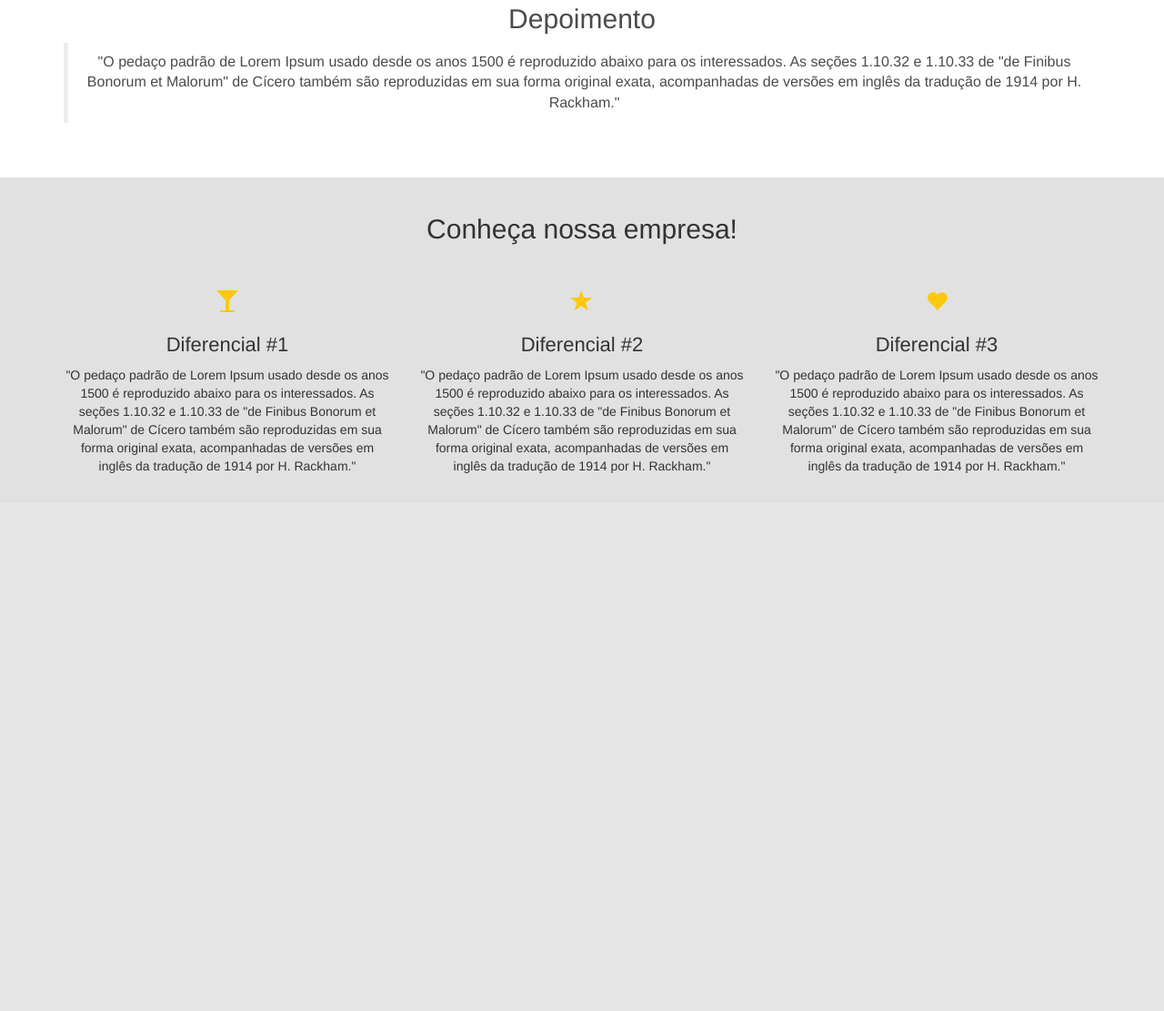
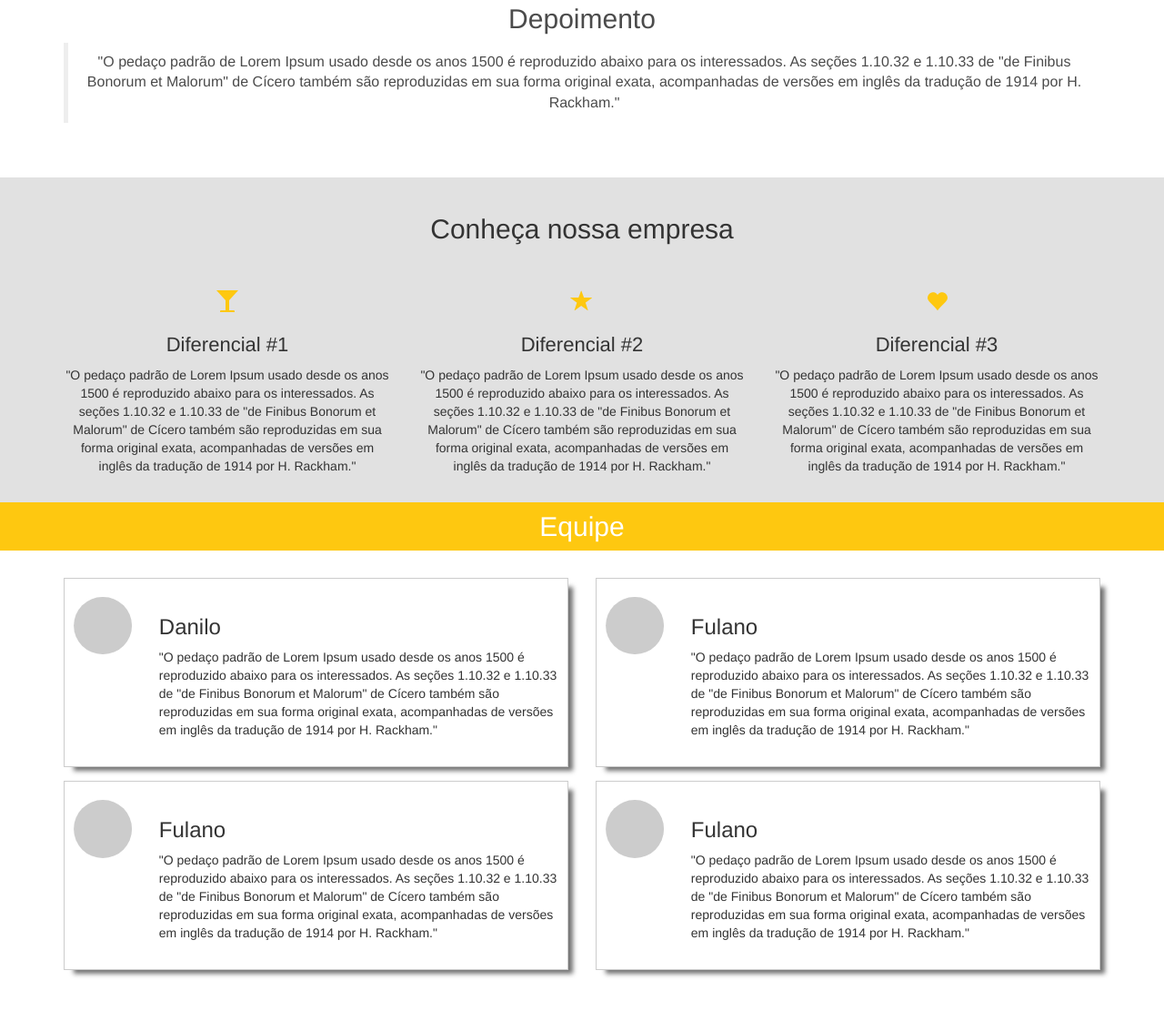
Before and after one commit to daniloaugusto0212/projeto_bootstrap, a PHP site: page / in a window 1280 px wide. Shown: the part 686-1797 px from the top of the page at 91% size. Before the commit the page ends 1206 px from the top, so only its background shows below. Run offline with PHP 8.4, Linux system fonts and the light colour scheme.

Commit message:
Seção Equipe

```diff
--- a/css/style.css
+++ b/css/style.css
@@ -119,10 +119,67 @@ section.deferenciais > h2{
     font-size: 22px;
 }
 
+section.equipe h2{
+    margin: 0;
+    text-align: center;
+    padding: 10px 2%;
+    background: #FEC810;
+    color: white;
+}
+.equipe-container{
+    padding-top: 30px;
+    padding-bottom: 30px;
+}
+
+.equipe-single{
+    margin-bottom: 15px;
+    width: 100%;
+    padding: 20px 10px;
+    border: 1px solid #ccc;
+    box-shadow: 8px 7px 5px -3px rgba(20,20,20,0.6);
+}
+
+.user-picture{
+    width: 100%;
+    padding-top: 100%;
+    position: relative;
+    left: 50%;
+    transform: translate(-50%,0%);
+}
+
+.user-picture-child{
+    position: absolute;
+    left: 0;
+    top: 0;
+    width: 100%;
+    height: 100%;
+    border-radius: 50%;
+    background: #ccc;
+}
+
+
 @media screen and (max-width: 1024px){
+
+    .user-picture{
+        width: 40%;
+        padding-top: 40%;
+        position: relative;
+    }
     section.cadastro-lead form{
         position: relative;
         top: 0;
 
     }
 }
+
+@media screen and (max-width: 500px){
+    .chamada-baner h2{
+        color: #FEC810;
+        font-size: 35px;
+    }
+    section.cadastro-lead input[type=submit]{
+        width: 200px;
+        margin-top: 8px;
+        display: inline-block;
+    }
+}
--- a/index.php
+++ b/index.php
@@ -86,7 +86,7 @@
 
         <!--Seção diferenciais-->
             <section class="diferenciais text-center">
-                <h2>Conheça nossa empresa!</h2>
+                <h2>Conheça nossa empresa</h2>
                 <div class="container  diferenciais-container">
                     <div class="row">
                         <div class="col-md-4">
@@ -108,6 +108,77 @@
                 </div><!--container-->
             </section>
         <!--Fim da Seção diferenciais-->
+
+        <!--Seção equipe-->
+            <section class="equipe">
+                <h2>Equipe</h2>
+                <div class="container equipe-container">
+                    <div class="row">
+                        <div class="col-md-6">
+                            <div class="equipe-single">
+                                <div class="row">
+                                    <div class="col-md-2">
+                                        <div class="user-picture">
+                                            <div class="user-picture-child"></div>
+                                        </div>
+                                    </div>
+                                    <div class="col-md-10">
+                                        <h3>Danilo</h3>
+                                        <p>"O pedaço padrão de Lorem Ipsum usado desde os anos 1500 é reproduzido abaixo para os interessados. As seções 1.10.32 e 1.10.33 de "de Finibus Bonorum et Malorum" de Cícero também são reproduzidas em sua forma original exata, acompanhadas de versões em inglês da tradução de 1914 por H. Rackham."</p>
+                                    </div>
+                                </div>
+                            </div><!--equipe-single-->
+                        </div><!--col-md-6-->
+                        <div class="col-md-6">
+                            <div class="equipe-single">
+                            <div class="row">
+                                    <div class="col-md-2">
+                                        <div class="user-picture">
+                                        <div class="user-picture-child"></div>
+                                        </div>
+                                    </div>
+                                    <div class="col-md-10">
+                                        <h3>Fulano</h3>
+                                        <p>"O pedaço padrão de Lorem Ipsum usado desde os anos 1500 é reproduzido abaixo para os interessados. As seções 1.10.32 e 1.10.33 de "de Finibus Bonorum et Malorum" de Cícero também são reproduzidas em sua forma original exata, acompanhadas de versões em inglês da tradução de 1914 por H. Rackham."</p>
+                                    </div>
+                                </div>
+                            </div><!--equipe-single-->
+                        </div><!--col-md-6-->
+                        <div class="col-md-6">
+                            <div class="equipe-single">
+                            <div class="row">
+                                    <div class="col-md-2">
+                                        <div class="user-picture">
+                                        <div class="user-picture-child"></div>
+                                        </div>
+                                    </div>
+                                    <div class="col-md-10">
+                                        <h3>Fulano</h3>
+                                        <p>"O pedaço padrão de Lorem Ipsum usado desde os anos 1500 é reproduzido abaixo para os interessados. As seções 1.10.32 e 1.10.33 de "de Finibus Bonorum et Malorum" de Cícero também são reproduzidas em sua forma original exata, acompanhadas de versões em inglês da tradução de 1914 por H. Rackham."</p>
+                                    </div>
+                                </div>
+                            </div><!--equipe-single-->
+                        </div><!--col-md-6-->
+                        <div class="col-md-6">
+                            <div class="equipe-single">
+                            <div class="row">
+                                    <div class="col-md-2">
+                                        <div class="user-picture">
+                                        <div class="user-picture-child"></div>
+                                        </div>
+                                    </div>
+                                    <div class="col-md-10">
+                                        <h3>Fulano</h3>
+                                        <p>"O pedaço padrão de Lorem Ipsum usado desde os anos 1500 é reproduzido abaixo para os interessados. As seções 1.10.32 e 1.10.33 de "de Finibus Bonorum et Malorum" de Cícero também são reproduzidas em sua forma original exata, acompanhadas de versões em inglês da tradução de 1914 por H. Rackham."</p>
+                                    </div>
+                                </div>
+                            </div><!--equipe-single-->
+                        </div><!--col-md-6-->
+                    </div><!--row-->
+                </div><!--equipe-container-->
+            </section>
+        <!--Fim da Seção equipe-->
+
     </div><!--box-->
 
 
```
